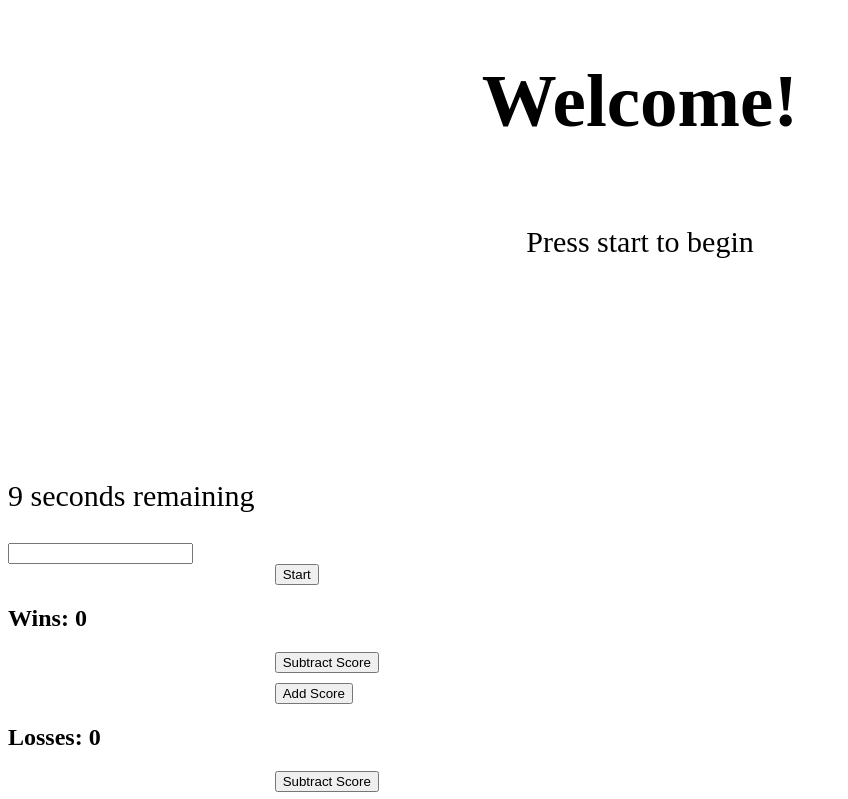
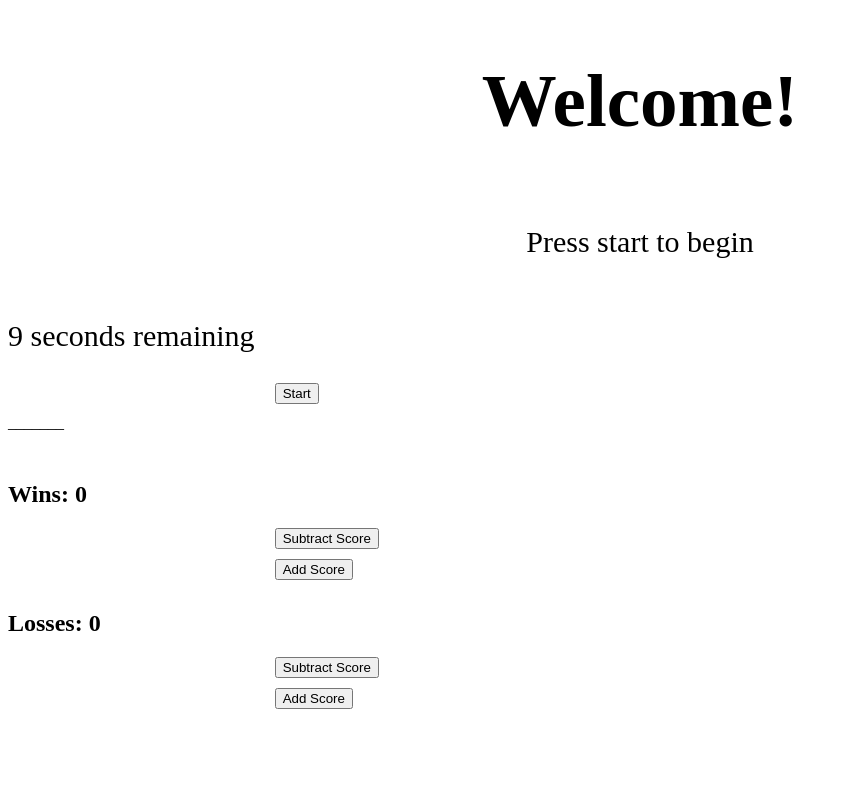
Before and after one commit to callanhunter/guess-the-name, a plain HTML site: page index.html in a window 1280 px wide. Both pictures are taken after a click on the button "Start". Shown: the top 799 px of the page, without its empty margins (0-848 px from the left). Drawn offline with Linux system fonts and the light colour scheme.

Commit message:
styling changes

```diff
--- a/index.html
+++ b/index.html
@@ -11,14 +11,16 @@
     <header>
         <h1>Welcome!</h1>
         <p>Press start to begin</p>
-        <h1 id ='userInput'></h1>
-        <p id="userHistory"></p>
     </header>
     <main>
-        <div id="start-button">
+        <div id="gameBox">
             <p id="countdown"></p>
-            <input type="text" id="input-box">
             <button id ='start'>Start</button>
+        </div>
+        <section>
+            <div>
+                <p id ='userInput'></p>
+                <p id="userHistory"></p>
             </div>
             <div>
                 <h2>Wins: <span id="win-count">0</span></h2>
@@ -30,6 +32,7 @@
                 <button id="loss-subtract-score">Subtract Score</button>
                 <button id="loss-add-score">Add Score</button>
             </div>
+        </section>
     </main>
     <script src="script.js"></script>
 </body>
--- a/script.js
+++ b/script.js
@@ -77,8 +77,9 @@ function startGame()  {
             newDiv.setAttribute('id','letter:'+(i+1))//sets id to letter number
             newDiv.setAttribute('data-state', 'hidden');//sets to hidden
             newDiv.innerText = '_';
+            newDiv.setAttribute('style', 'display: inline-block;');
 
-            document.body.appendChild(newDiv);
+            gameBox.appendChild(newDiv);
         }
 
     }
--- a/styles.css
+++ b/styles.css
@@ -26,6 +26,14 @@ button {
     margin-bottom: 10px;
 }
 
+section {
+    display: flex;
+    flex-direction: column;
+    justify-content: center;
+}
+
+
+
 /* #input-box {
     display: block;
     margin-left: 10em;
```
Lines whose indentation alone changed are shown as unchanged.
